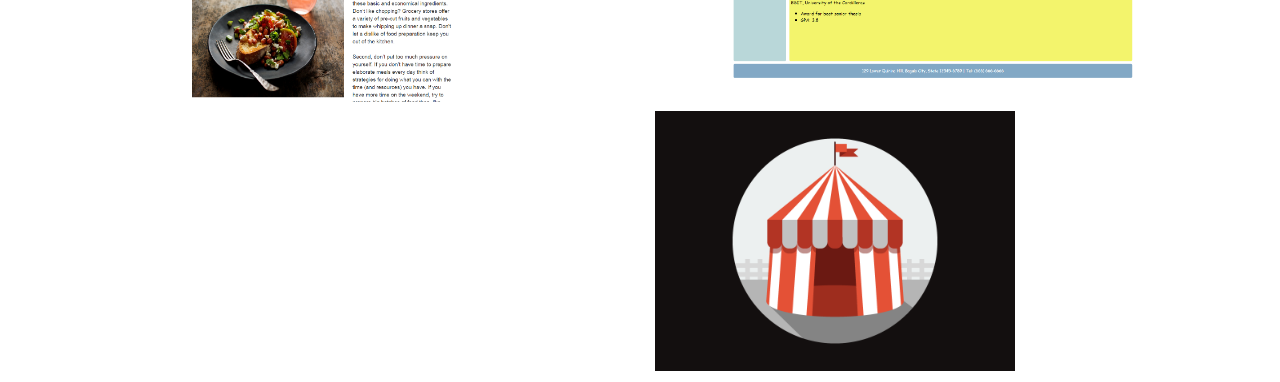
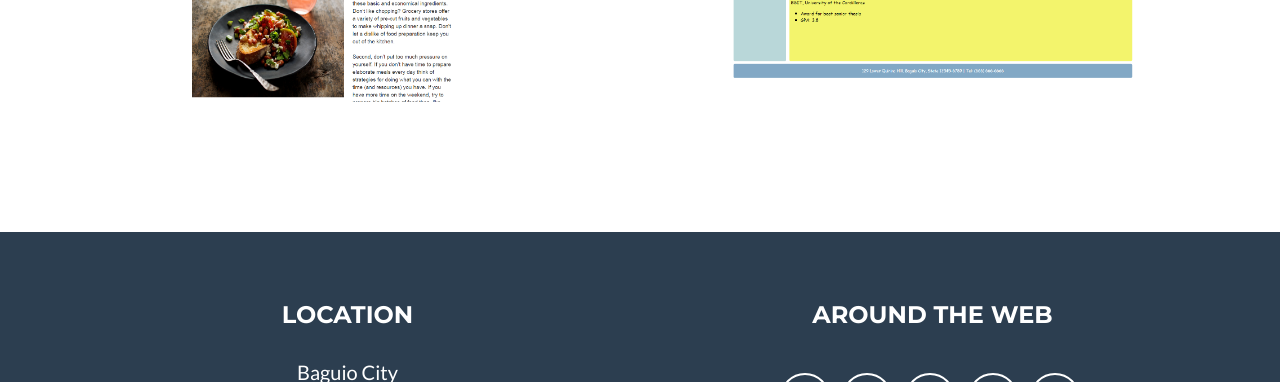
Before and after one commit to gwencastro/gwencastro.github.io, a website: page index.html in a window 1280 px wide. Shown: the part 1250-1632 px from the top of the page. Drawn offline with nearby package versions, Linux system fonts and the light colour scheme.

Commit message:
Update index.html

```diff
--- a/index.html
+++ b/index.html
@@ -109,7 +109,7 @@
                         <img src="resume.png" class="img-responsive" alt="">
                     </a>
                 </div>
-                <div class="col-sm-4 portfolio-item">
+                <!--<div class="col-sm-4 portfolio-item">
                     <a href="#portfolioModal3" class="portfolio-link" data-toggle="modal">
                         <div class="caption">
                             <div class="caption-content">
```
